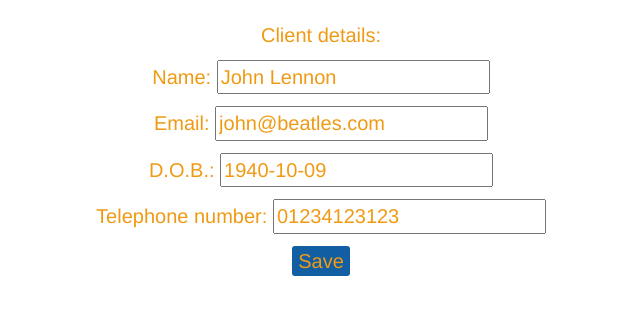
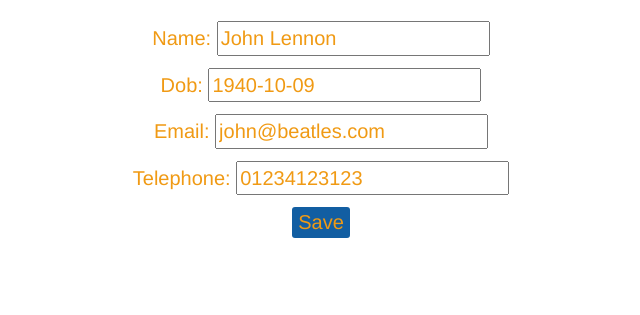
Before and after one commit to allbecauseyoutoldmeso/pass_the_booking_2, a Django app: page /clients/1/edit/ in a window 1280 px wide. Shown: the part 129-444 px from the top of the page, without its empty margins (319-959 px from the left). Run offline with Django 3.2, Linux system fonts and the light colour scheme; data comes from the database, SQL or seed files in the repository; some libraries are stand-ins or nearby versions.

Commit message:
use object_edit for clients as well

```diff
--- a/pass_the_booking/templates/pass_the_booking/object_edit.html
+++ b/pass_the_booking/templates/pass_the_booking/object_edit.html
@@ -3,8 +3,6 @@
 {% block content %}
 
   <div class='main'>
-
-    <p class='subtitle'>Property details:</p>
 
     <form method='post'>{% csrf_token %}
       {{ form.as_p }}
--- a/pass_the_booking/views/bookings.py
+++ b/pass_the_booking/views/bookings.py
@@ -2,6 +2,10 @@
 from django.shortcuts import render, get_object_or_404, redirect
 from ..forms import ClientForm, PropertyForm, BookingForm
 from django.contrib import messages
+from django.views.generic import ListView
+from django.views.generic.edit import CreateView, UpdateView, DeleteView
+from django.urls import reverse_lazy
+from django.views import View
 
 def booking_list(request):
     bookings = Booking.objects.order_by('property')
--- a/pass_the_booking/views/clients.py
+++ b/pass_the_booking/views/clients.py
@@ -8,14 +8,13 @@
 
 class ClientCreate(CreateView):
     model = Client
-    # fields = ['name', 'email', 'dob', 'telephone']
-    template_name = 'pass_the_booking/clients/client_edit.html'
+    template_name = 'pass_the_booking/object_edit.html'
     form_class = ClientForm
 
 class ClientUpdate(UpdateView):
     model = Client
-    fields = ['name', 'email', 'dob', 'telephone']
-    template_name = 'pass_the_booking/clients/client_edit.html'
+    template_name = 'pass_the_booking/object_edit.html'
+    form_class = ClientForm
 
 class ClientDelete(DeleteView):
     model = Client
```
